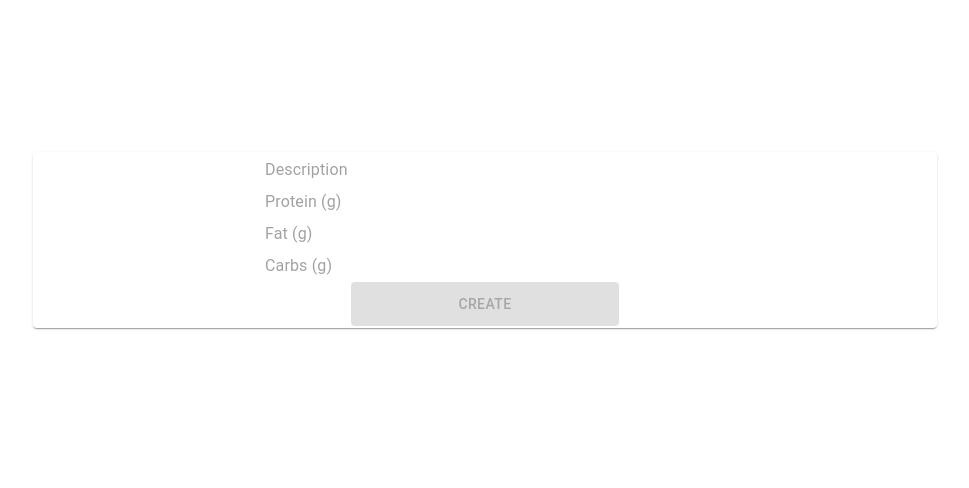
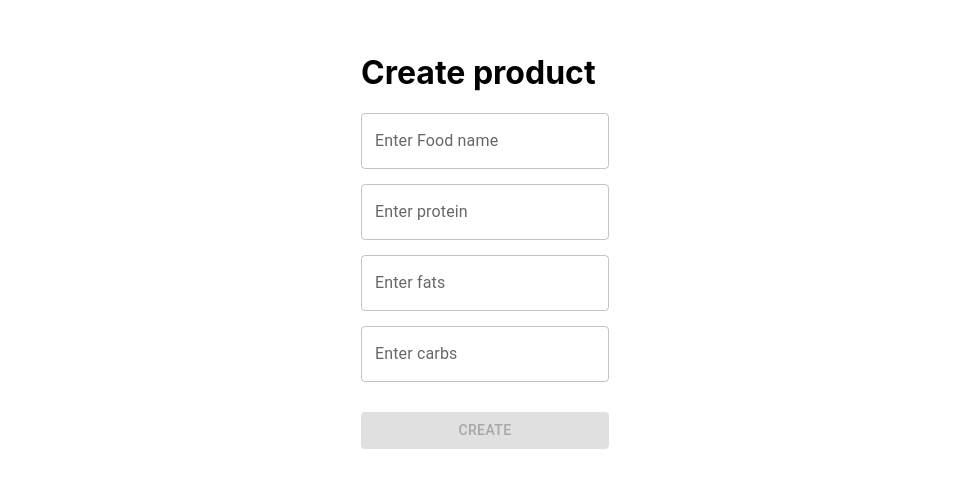
Before and after one commit to Simona199389/food-lookup, a React (Create React App) app: page /create in a window 1280 px wide. Shown: the part 160-648 px from the top of the page, without its empty margins (155-1124 px from the left). Built offline with nearby package versions, Linux system fonts and the light colour scheme.

Commit message:
Added styles and functionalities

```diff
--- a/src/components/pages/Create Food/CreateFood.jsx
+++ b/src/components/pages/Create Food/CreateFood.jsx
@@ -1,15 +1,17 @@
 import React, { useState, useEffect } from "react";
 import {
   Button,
-  InputBase,
-  Paper,
   Dialog,
   DialogTitle,
   DialogContent,
   DialogActions,
 } from "@mui/material";
+import { useNavigate } from "react-router-dom";
+import TextField from "@mui/material/TextField";
+import { FormControl } from "@mui/material";
 
 export default function CreateFood() {
+  const navigate = useNavigate();
   const [productData, setProductData] = useState({
     description: "",
     kcal: "",
@@ -36,19 +38,17 @@ export default function CreateFood() {
     const { kcal, ...rest } = productData;
     const isEmpty = Object.values(rest).some((value) => value === "");
     setIsFormValid(!isEmpty);
-
   }, [productData]);
 
   const handleInputChange = (e) => {
     const { name, value } = e.target;
     const newValue =
       name === "description" ? value : Math.max(parseFloat(value), 0);
-    setProductData(
-      (prevState) => ({ ...prevState, [name]: newValue })
-    );
+    setProductData((prevState) => ({ ...prevState, [name]: newValue }));
   };
 
   async function CreateFood(food) {
+    console.log(food);
     try {
       const response = await fetch("http://localhost:3001/create", {
         method: "POST",
@@ -88,6 +88,9 @@ export default function CreateFood() {
 
   const handleCloseDialog = () => {
     setOpenDialog(false);
+    if (serverAnswearTitle == "Success") {
+      navigate("/");
+    }
   };
 
   return (
@@ -99,64 +102,56 @@ export default function CreateFood() {
         height: "100vh",
       }}
     >
-      <Paper
-        component="form"
-        sx={{
-          p: "2px 4px",
-          display: "flex",
-          flexDirection: "column",
-          alignItems: "center",
-          width: "70%",
-          margin: 20,
-        }}
-        onSubmit={handleSubmit}
-      >
-        <InputBase
-          sx={{ ml: 1, flex: 1, width: "50%" }}
-          placeholder="Description"
+      <form onSubmit={handleSubmit}>
+        <h1>Create product</h1>
+        <FormControl>
+          <TextField
+            label="Enter Food name"
+            sx={{ marginBottom: "15px" }}
+            type="text"
             inputProps={{ "aria-label": "description" }}
-          type="text"
-          name="description"
             value={productData.description}
             onChange={handleInputChange}
+            name="description"
           />
-        <InputBase
-          sx={{ ml: 1, flex: 1, width: "50%" }}
-          placeholder="Protein (g)"
+          <TextField
+            label="Enter protein"
+            type="number"
+            sx={{ marginBottom: "15px" }}
             inputProps={{ "aria-label": "protein" }}
-          type="number"
+            value={productData.protein}
             name="protein"
-          value={productData.protein}
             onChange={handleInputChange}
           />
-        <InputBase
-          sx={{ ml: 1, flex: 1, width: "50%" }}
-          placeholder="Fat (g)"
+          <TextField
+            label="Enter fats"
+            type="number"
+            sx={{ marginBottom: "15px" }}
             inputProps={{ "aria-label": "fat" }}
-          type="number"
+            value={productData.fat}
             name="fat"
-          value={productData.fat}
             onChange={handleInputChange}
           />
-        <InputBase
-          sx={{ ml: 1, flex: 1, width: "50%" }}
-          placeholder="Carbs (g)"
+          <TextField
+            label="Enter carbs"
+            type="number"
+            sx={{ marginBottom: "15px" }}
             inputProps={{ "aria-label": "carbs" }}
-          type="number"
             name="carbs"
             value={productData.carbs}
             onChange={handleInputChange}
           />
           <Button
             type="submit"
-          sx={{ p: "10px", width: "30%" }}
+            sx={{ marginTop: "15px" }}
             aria-label="submit"
             variant="contained"
             disabled={!isFormValid}
           >
             Create
           </Button>
-      </Paper>
+        </FormControl>
+      </form>
       <Dialog open={openDialog} onClose={handleCloseDialog}>
         <DialogTitle>{serverAnswearTitle}</DialogTitle>
         <DialogContent>{serverAnswear}</DialogContent>
--- a/src/components/pages/Home/Home.jsx
+++ b/src/components/pages/Home/Home.jsx
@@ -7,31 +7,45 @@ import { Link } from "react-router-dom";
 export default function Home() {
   const [sharedData, setSharedData] = useState([]);
 
+  useEffect(() => {
+    const storedData = localStorage.getItem("selectedRows");
+    if (storedData) {
+      setSharedData(JSON.parse(storedData));
+    }
+  }, []);
+
   const updateQuantity = (rowId, count) => {
-    const newSharedData = [...sharedData]
-    const row = newSharedData.find(a=> a.id === rowId)
-    row.count = count
-    setSharedData(newSharedData)
-  }
+    const newSharedData = sharedData.map((row) =>
+      row.id === rowId ? { ...row, count: count } : row
+    );
+    setSharedData(newSharedData);
 
-  useEffect(()=>{
-
-  },[setSharedData])
+    localStorage.setItem("selectedRows", JSON.stringify(newSharedData));
+  };
 
   return (
     <>
       <Link to="/create">
-        <div style={{ display: "flex", justifyContent: "flex-end", margin: "20px"}}>
-        <Button>Create Product</Button>
+        <div
+          style={{
+            display: "flex",
+            justifyContent: "flex-end",
+            margin: "20px",
+          }}
+        >
+          <Button>Create Product</Button>
         </div>
       </Link>
-      <div style={{margin: "20px"}}>
-        <div style={{marginBottom: "20px"}}>
-      <SelectedProductsTable rows={sharedData} update_quantity={updateQuantity}/>
-      </div>
-      <div style={{marginTop: "20px"}}>
-      <SearchProductsTable onGenerateData={setSharedData}/>
-      </div>
+      <div style={{ margin: "20px" }}>
+        <div style={{ marginBottom: "20px" }}>
+          <SelectedProductsTable
+            rows={sharedData}
+            update_quantity={updateQuantity}
+          />
+        </div>
+        <div style={{ marginTop: "20px" }}>
+          <SearchProductsTable onGenerateData={setSharedData} />
+        </div>
       </div>
     </>
   );
--- a/src/components/pages/Home/SearchProductsTable.jsx
+++ b/src/components/pages/Home/SearchProductsTable.jsx
@@ -49,22 +49,25 @@ export default function SearchProductsTable({ onGenerateData }) {
   };
 
   const handleRowClick = (product) => {
-    const isProductSelected = selectedProducts.some(
+    const storedData = localStorage.getItem("selectedRows");
+    let existingProducts = storedData ? JSON.parse(storedData) : [];
+
+    const isProductSelected = existingProducts.some(
       (selectedProduct) => selectedProduct.foodName === product.foodName
     );
 
     if (!isProductSelected) {
       const modifiedProduct = { ...product, count: 1 };
-      setSelectedProducts([...selectedProducts, modifiedProduct]);
+      existingProducts = [...existingProducts, modifiedProduct];
     } else {
-      const updatedProducts = selectedProducts.map((selectedProduct) => {
-        if (selectedProduct.foodName === product.foodName) {
-          return { ...selectedProduct, count: selectedProduct.count + 1 };
-        }
-        return selectedProduct;
-      });
-      setSelectedProducts(updatedProducts);
+      existingProducts = existingProducts.map((selectedProduct) =>
+        selectedProduct.foodName === product.foodName
+          ? { ...selectedProduct, count: selectedProduct.count + 1 }
+          : selectedProduct
+      );
     }
+    setSelectedProducts(existingProducts);
+    localStorage.setItem("selectedRows", JSON.stringify(existingProducts));
   };
 
   useEffect(() => {
@@ -85,49 +88,44 @@ export default function SearchProductsTable({ onGenerateData }) {
         <TableHead>
           <TableRow>
             <TableCell>
-              <Paper component="form" className="search-container">
+              <Paper
+                component="form"
+                style={{ display: "flex", alignItems: "center" }}
+              >
                 <InputBase
-                  className="search-input"
-                  placeholder="Search "
+                  placeholder="Search"
                   inputProps={{ "aria-label": "search" }}
+                  style={{ flex: 1 }}
                   type="text"
                   value={searchTerm}
                   onChange={handleSearch}
                 />
-                <IconButton
-                  type="button"
-                  className="search-icon"
-                  aria-label="search"
-                >
+                <IconButton type="button" aria-label="search">
                   <SearchIcon />
                 </IconButton>
-                <Divider className="vertical-divider" orientation="vertical" />
+                <Divider orientation="vertical" flexItem />
               </Paper>
             </TableCell>
           </TableRow>
           <TableRow>
-            <TableCell className="bold-cell">Description</TableCell>
-            <TableCell align="right" className="bold-cell">
+            <TableCell style={{ fontWeight: "bold" }}>Description</TableCell>
+            <TableCell align="right" style={{ fontWeight: "bold" }}>
               Kcal
             </TableCell>
-            <TableCell align="right" className="bold-cell">
+            <TableCell align="right" style={{ fontWeight: "bold" }}>
               Protein(g)
             </TableCell>
-            <TableCell align="right" className="bold-cell">
+            <TableCell align="right" style={{ fontWeight: "bold" }}>
               Fat(g)
             </TableCell>
-            <TableCell align="right" className="bold-cell">
+            <TableCell align="right" style={{ fontWeight: "bold" }}>
               Carbs(g)
             </TableCell>
           </TableRow>
         </TableHead>
         <TableBody>
           {currentPosts.map((row) => (
-            <TableRow
-              key={row.foodName}
-              className="clickable-cell"
-              onClick={() => handleRowClick(row)}
-            >
+            <TableRow key={row.foodName} onClick={() => handleRowClick(row)} sx={{cursor: "pointer"}}>
               <TableCell component="th" scope="row">
                 {row.foodName}
               </TableCell>
--- a/src/components/pages/Home/SelectedProductsTable.jsx
+++ b/src/components/pages/Home/SelectedProductsTable.jsx
@@ -6,7 +6,6 @@ import TableContainer from "@mui/material/TableContainer";
 import TableHead from "@mui/material/TableHead";
 import TableRow from "@mui/material/TableRow";
 import Paper from "@mui/material/Paper";
-// import '../style/selectedProductsStyles.css';
 
 export default function SelectedProductsTable({ rows, update_quantity }) {
   const [totals, setTotals] = useState({
@@ -54,15 +53,25 @@ export default function SelectedProductsTable({ rows, update_quantity }) {
       <Table aria-label="simple table">
         <TableHead>
           <TableRow>
-            <TableCell className="table-header-cell">Selected foods</TableCell>
+            <TableCell style={{ fontWeight: "bold" }}>Selected foods</TableCell>
           </TableRow>
           <TableRow>
-            <TableCell className="table-header-cell">Description</TableCell>
-            <TableCell align="center" className="table-header-cell">Quantity</TableCell>
-            <TableCell align="center" className="table-header-cell">Kcal</TableCell>
-            <TableCell align="center" className="table-header-cell">Protein(g)</TableCell>
-            <TableCell align="center" className="table-header-cell">Fat(g)</TableCell>
-            <TableCell align="center" className="table-header-cell">Carbs(g)</TableCell>
+            <TableCell style={{ fontWeight: "bold" }}>Description</TableCell>
+            <TableCell align="center" style={{ fontWeight: "bold" }}>
+              Quantity
+            </TableCell>
+            <TableCell align="center" style={{ fontWeight: "bold" }}>
+              Kcal
+            </TableCell>
+            <TableCell align="center" style={{ fontWeight: "bold" }}>
+              Protein(g)
+            </TableCell>
+            <TableCell align="center" style={{ fontWeight: "bold" }}>
+              Fat(g)
+            </TableCell>
+            <TableCell align="center" style={{ fontWeight: "bold" }}>
+              Carbs(g)
+            </TableCell>
           </TableRow>
         </TableHead>
         <TableBody>
@@ -76,23 +85,31 @@ export default function SelectedProductsTable({ rows, update_quantity }) {
                   <TableCell component="th" scope="row">
                     {row.foodName}
                   </TableCell>
-                  <TableCell align="center">
-                    <div className="quantity-container">
+                  <TableCell
+                    align="center"
+                    sx={{
+                      display: "flex",
+                      justifyContent: "center",
+                      alignItems: "center",
+                    }}
+                  >
+                    <div style={{ display: "flex", alignItems: "center" }}>
                       <div
                         onClick={() => removeQuantity(row)}
-                        className="quantity-button"
+                        style={{ margin: "0 8px", cursor: "pointer" }}
                       >
                         -
                       </div>
-                      <div>{row.count}</div>
+                      <div style={{ margin: "0 8px" }}>{row.count}</div>
                       <div
                         onClick={() => addQuantity(row)}
-                        className="quantity-button"
+                        style={{ margin: "0 8px", cursor: "pointer" }}
                       >
                         +
                       </div>
                     </div>
                   </TableCell>
+
                   <TableCell align="center">{row.kcal * row.count}</TableCell>
                   <TableCell align="center">
                     {row.protein * row.count}
@@ -104,8 +121,8 @@ export default function SelectedProductsTable({ rows, update_quantity }) {
           )}
         </TableBody>
         <TableBody>
-          <TableRow className="total-row">
-            <TableCell>Total</TableCell>
+          <TableRow>
+            <TableCell style={{ fontWeight: "bold" }}>Total</TableCell>
             <TableCell align="center"></TableCell>
             <TableCell align="center">{totals.kcal}</TableCell>
             <TableCell align="center">{totals.protein}</TableCell>
```
Lines whose indentation alone changed are shown as unchanged.
